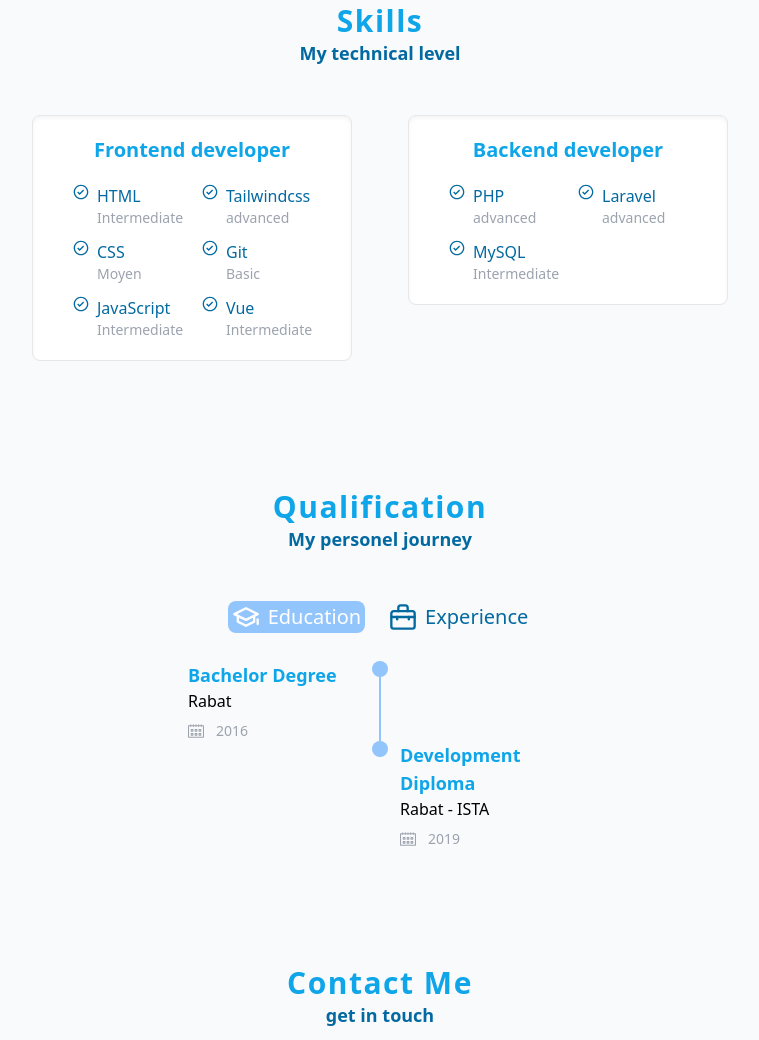
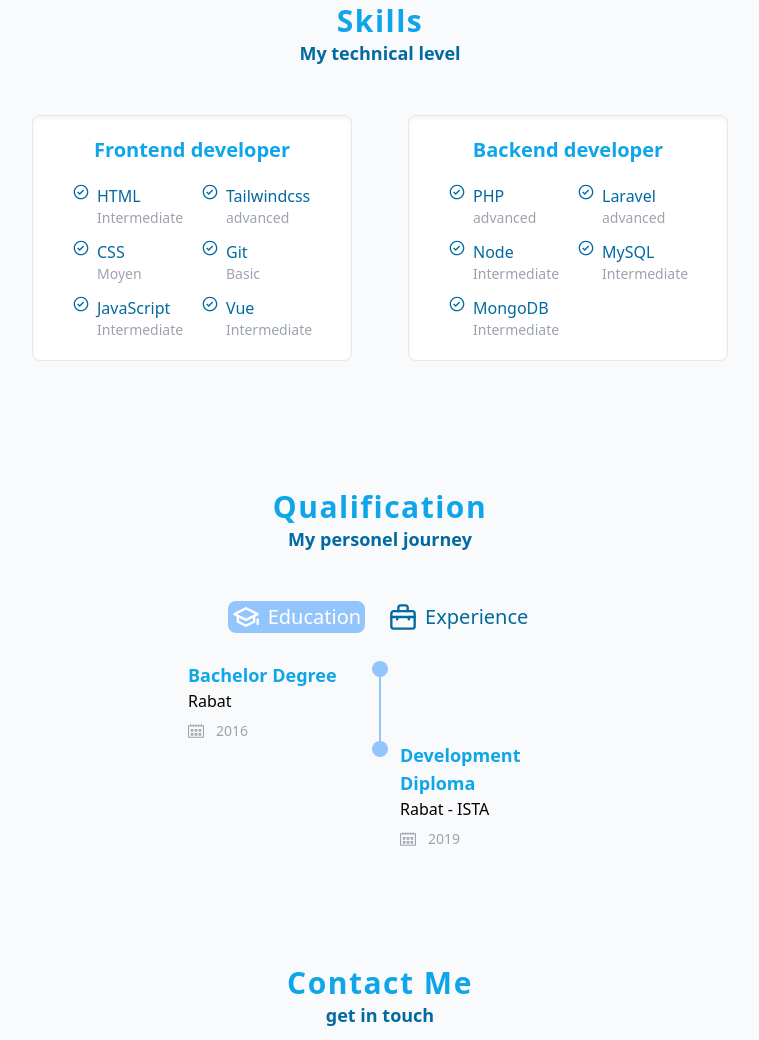
Before and after one commit to ismail957/ismail, a website: page index.html in a window 1280 px wide. Shown: the part 1373-2413 px from the top of the page, without its empty margins (260-1019 px from the left). Drawn offline with Linux system fonts and the light colour scheme.

Commit message:
Update index.html
add new tools

```diff
--- a/index.html
+++ b/index.html
@@ -228,7 +228,17 @@
                             </div>
 
                             <div>
-                                <h4 class="font-medium">MySQL</h4>
+                                <h4 class="font-medium">Node</h4>
+                                <h5 class="text-sm text-gray-400">Intermediate</h5>
+                            </div>
+                        </div>
+                        <div class="flex items-start justify-start space-x-2">
+                            <div>
+                                <svg class="w-4 fill-current" viewBox="0 0 24 24" xmlns="http://www.w3.org/2000/svg"><path fill-rule="evenodd" d="M12,23 C5.92486775,23 1,18.0751322 1,12 C1,5.92486775 5.92486775,1 12,1 C18.0751322,1 23,5.92486775 23,12 C23,18.0751322 18.0751322,23 12,23 Z M12,21 C16.9705627,21 21,16.9705627 21,12 C21,7.02943725 16.9705627,3 12,3 C7.02943725,3 3,7.02943725 3,12 C3,16.9705627 7.02943725,21 12,21 Z M10,13.5857864 L15.2928932,8.29289322 L16.7071068,9.70710678 L10,16.4142136 L6.29289322,12.7071068 L7.70710678,11.2928932 L10,13.5857864 Z"/></svg>
+                            </div>
+
+                            <div>
+                                <h4 class="font-medium">MongoDB</h4>
                                 <h5 class="text-sm text-gray-400">Intermediate</h5>
                             </div>
                         </div>
@@ -242,6 +252,16 @@
                             <div>
                                 <h4 class="font-medium">Laravel</h4>
                                 <h5 class="text-sm text-gray-400">advanced</h5>
+                            </div>
+                        </div>
+                        <div class="flex items-start justify-start space-x-2">
+                            <div>
+                                <svg class="w-4 fill-current" viewBox="0 0 24 24" xmlns="http://www.w3.org/2000/svg"><path fill-rule="evenodd" d="M12,23 C5.92486775,23 1,18.0751322 1,12 C1,5.92486775 5.92486775,1 12,1 C18.0751322,1 23,5.92486775 23,12 C23,18.0751322 18.0751322,23 12,23 Z M12,21 C16.9705627,21 21,16.9705627 21,12 C21,7.02943725 16.9705627,3 12,3 C7.02943725,3 3,7.02943725 3,12 C3,16.9705627 7.02943725,21 12,21 Z M10,13.5857864 L15.2928932,8.29289322 L16.7071068,9.70710678 L10,16.4142136 L6.29289322,12.7071068 L7.70710678,11.2928932 L10,13.5857864 Z"/></svg>
+                            </div>
+
+                            <div>
+                                <h4 class="font-medium">MySQL</h4>
+                                <h5 class="text-sm text-gray-400">Intermediate</h5>
                             </div>
                         </div>
                     </div>
```
